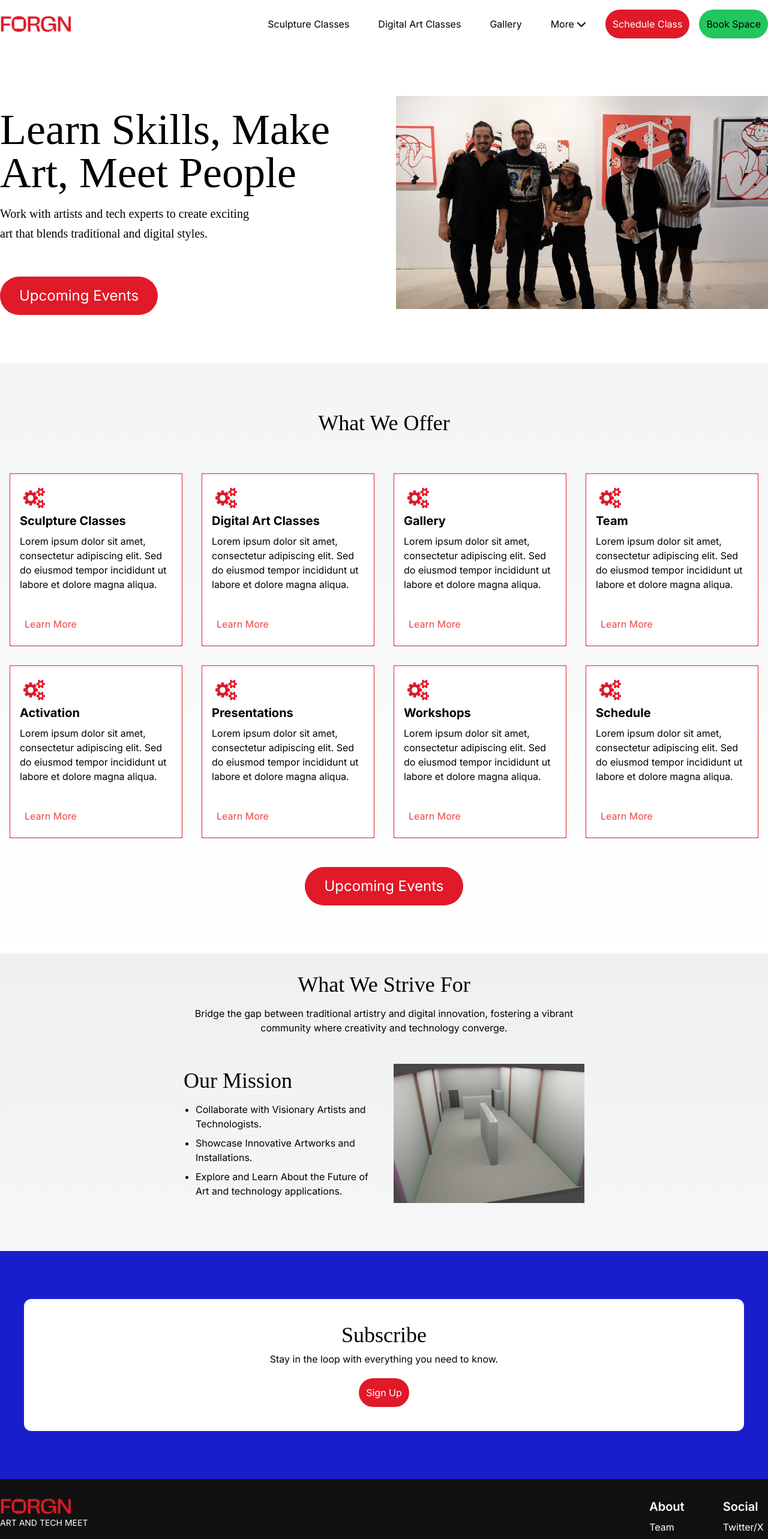
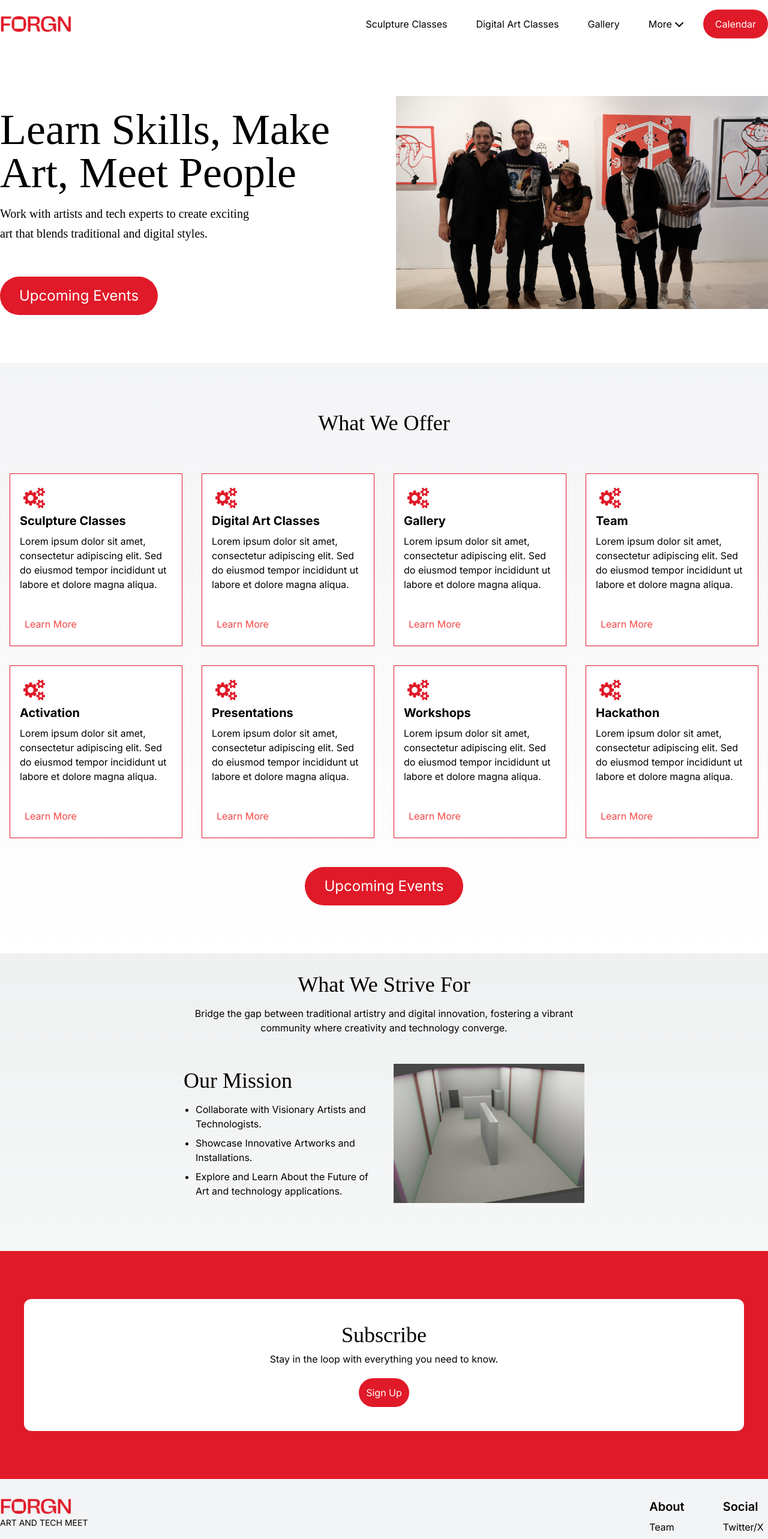
Before and after one commit to giorgio-villani/forgn, a Next.js app: page / in a window 1280 px wide. Shown: the top 2565 px of the page at 60% size. Built offline with nearby package versions, Linux system fonts and the light colour scheme.

Commit message:
removed other blue; consolidated buttons

```diff
--- a/src/components/About.tsx
+++ b/src/components/About.tsx
@@ -108,7 +108,7 @@ const About: React.FC = () => {
               />
               <Card
                 icon="1x1.svg"
-                title="Schedule"
+                title="Hackathon"
                 description={lorem}
                 link="#"
               />
@@ -231,7 +231,7 @@ const About: React.FC = () => {
         </div>
       </section>
 
-      <section className="bg-customBlue py-20">
+      <section className="bg-customButton py-20">
         <div className="flex flex-col items-center justify-center text-center ">
           <div className="bg-white rounded-xl w-[1200px]">
             <div className="m-10">
--- a/src/components/Footer.tsx
+++ b/src/components/Footer.tsx
@@ -4,7 +4,7 @@ import React from 'react'
 
 const Footer: React.FC = () => {
   return (
-    <footer className="bg-footerColor text-white py-8 w-full">
+    <footer className="bg-gray-100 text-black py-8 w-full">
       <div className="max-w-screen-xl mx-auto flex justify-between items-start">
         <div>
           <img src="./forgn.png" className="max-w-[120px] max-h-[120px]" />
--- a/src/components/Header.tsx
+++ b/src/components/Header.tsx
@@ -50,11 +50,8 @@ const Header: React.FC = () => {
               </a>
             </div>
           </div>
-          <button className="bg-customButton rounded-full text-white p-3 transform hover:scale-105 transition duration-300 ease-in-out">
-            Schedule Class
-          </button>
-          <button className="bg-green-500 rounded-full text-black p-3 transform hover:scale-105 transition duration-300 ease-in-out">
-            Book Space
+          <button className="bg-customButton rounded-full text-white py-3 px-5 transform hover:scale-105 transition duration-300 ease-in-out">
+            Calendar
           </button>
         </div>
       </div>
```
